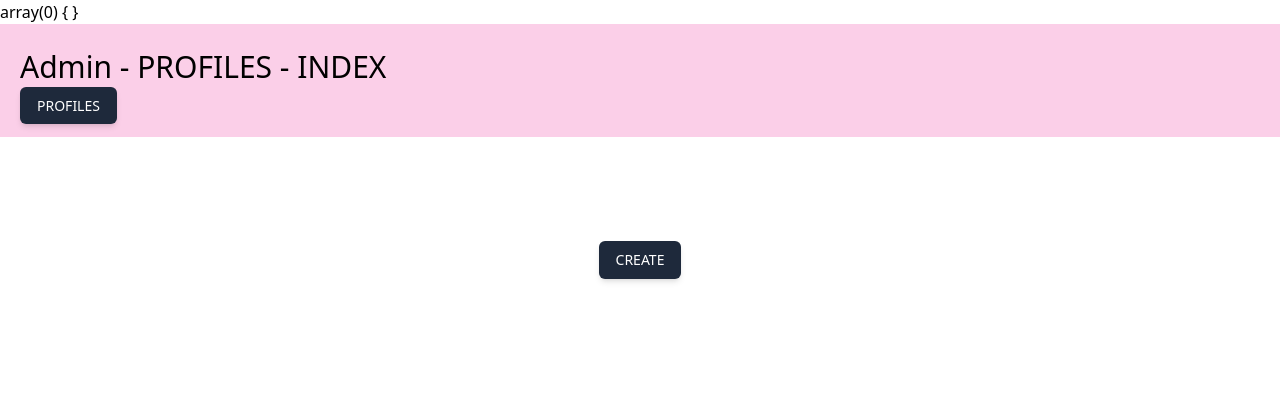
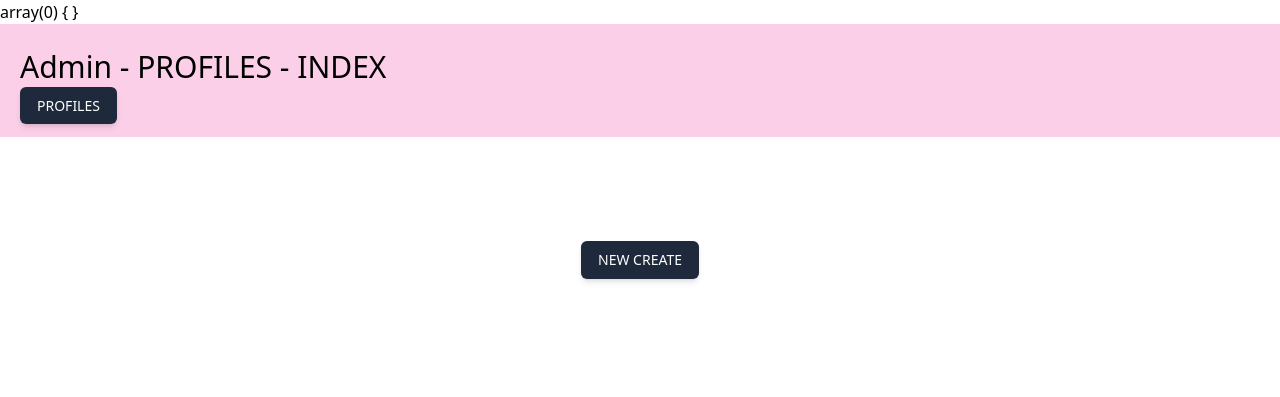
Before and after one commit to UTakuto/app1, a PHP site: page /admin/products/index.php in a window 1280 px wide. Shown: the top 397 px of the page. Run offline with PHP 8.4, Linux system fonts and the light colour scheme; data that the repository does not hold is empty; a stand-in replaces the project's code that opens the database connection; some libraries are stand-ins or nearby versions.

Commit message:
ボタンのテキストを更新

```diff
--- a/admin/products/index.php
+++ b/admin/products/index.php
@@ -22,6 +22,7 @@ try{
         }else{
             $row -> style = "個人";
         }
+
         $products[] = $row;
     }
 
@@ -70,7 +71,7 @@ catch(Exception $error){
     </main>
     <div class="flex justify-center align-center">
         <a href="create.php" class="inline-block rounded-md bg-slate-800 py-2 px-4 mt-6 border border-transparent text-center text-sm text-white transition-all shadow-md hover:shadow-lg focus:bg-slate-700 focus:shadow-none active:bg-slate-700 hover:bg-slate-700 active:shadow-none disabled:pointer-events-none disabled:opacity-50 disabled:shadow-none">
-            CREATE
+            NEW CREATE
         </a>
     </div>
 
```
Also changed, not shown: admin/products/create.php (added).
